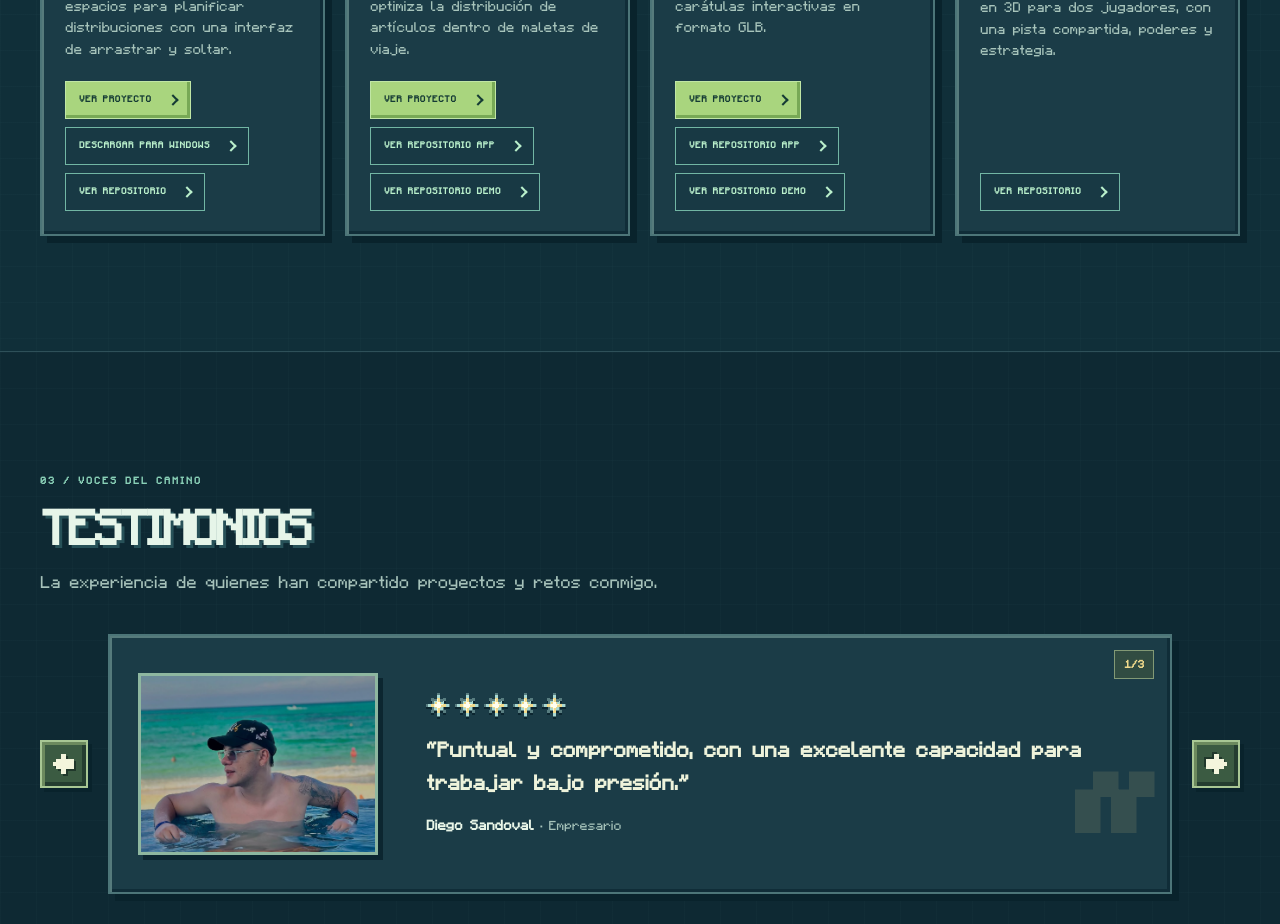
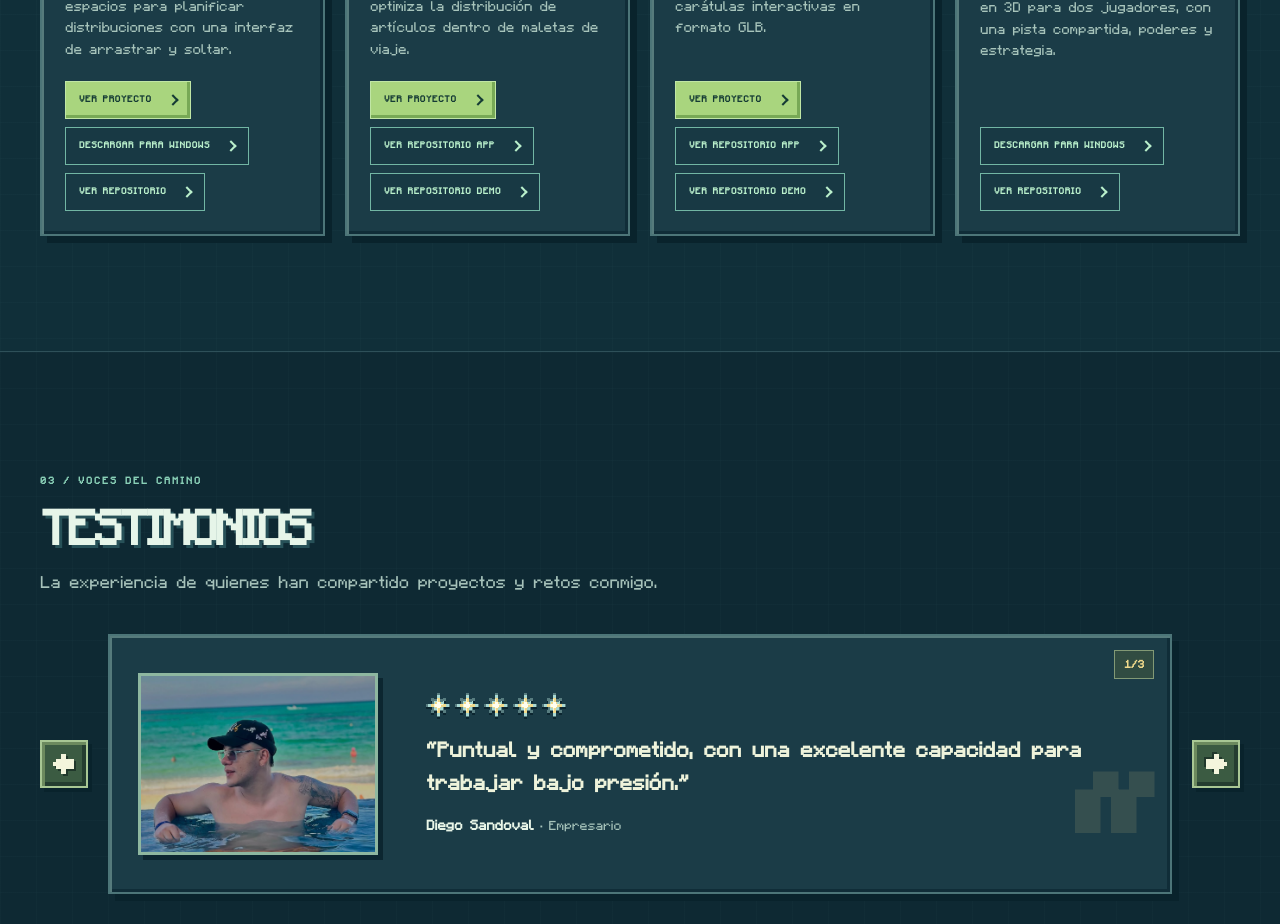
Before and after one commit to danilolarap/Portfolio, a Next.js app: page / in a window 1280 px wide. Shown: the part 2060-2984 px from the top of the page. Built offline with nearby package versions, Linux system fonts and the light colour scheme.

Commit message:
Add MarbleOverdrive Windows download

```diff
--- a/src/components/WorldDialog.tsx
+++ b/src/components/WorldDialog.tsx
@@ -67,6 +67,11 @@ export default function WorldDialog({
                     rel="noopener noreferrer"
                   >
                     {copy.projects.openProduction}
+                  </a>
+                )}
+                {project.download && (
+                  <a href={project.download.url} download>
+                    {project.download.label}
                   </a>
                 )}
                 <a
--- a/src/data/content.ts
+++ b/src/data/content.ts
@@ -345,6 +345,10 @@ export const content: Record<Language, PortfolioContent> = {
           description:
             "Juego de carreras de canicas en 3D para dos jugadores, con una pista compartida, poderes y estrategia.",
           repository: "https://github.com/danilolarap/MarbleOverdrive.git",
+          download: {
+            url: "/downloads/MarbleOverdrive-Windows.zip",
+            label: "Descargar para Windows",
+          },
         },
       ],
     },
@@ -627,6 +631,10 @@ export const content: Record<Language, PortfolioContent> = {
           description:
             "A 3D marble racing game for two players, featuring a shared track, powers, and strategy.",
           repository: "https://github.com/danilolarap/MarbleOverdrive.git",
+          download: {
+            url: "/downloads/MarbleOverdrive-Windows.zip",
+            label: "Download for Windows",
+          },
         },
       ],
     },
```
Also changed, not shown: 1 other file (tests, documents, lock files or other folders).
